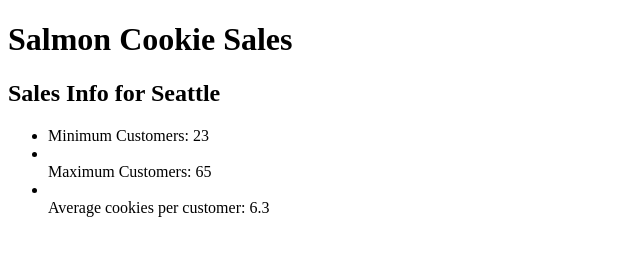
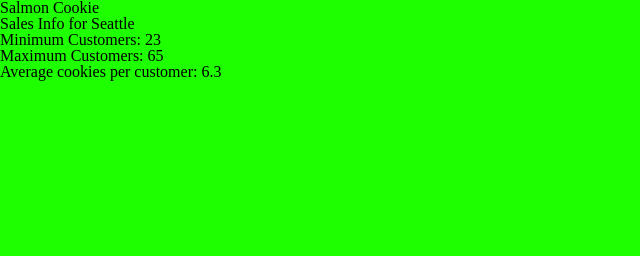
Before and after one commit to bradyd-code-fellows-projects/cookie-stand, a plain HTML site: page HTML/sales.html in a window 1280 px wide. Shown: the whole page, without its empty margins (0-640 px from the left). Drawn offline with Linux system fonts and the light colour scheme; files that its build step writes are made by us from their sources.

Commit message:
trying to get my styling to show up on the rendered page

```diff
--- a/HTML/sales.html
+++ b/HTML/sales.html
@@ -2,13 +2,13 @@
 <html lang="en">
 <head>
   <title>Sales Data</title>
-  <link href="/css/reset.css" />
-  <link href="/css/style.css" />
+  <link rel="stylesheet" href="css/reset.css" />
+  <link rel="stylesheet" href="css/style.css" />
 </head>
 
 <body>
   <header>
-    <h1>Salmon Cookie Sales</h1>
+    <h1>Salmon Cookie</h1>
   </header>
 
   <main>
--- a/css/style.css
+++ b/css/style.css
@@ -1,4 +1,3 @@
-div li {
-  margin: 5px;
-  background-color: aqua;
+body {
+  background-color: rgb(30, 255, 0);
 }
```
Also changed, not shown: HTML/index.html (+2 -2 lines).
